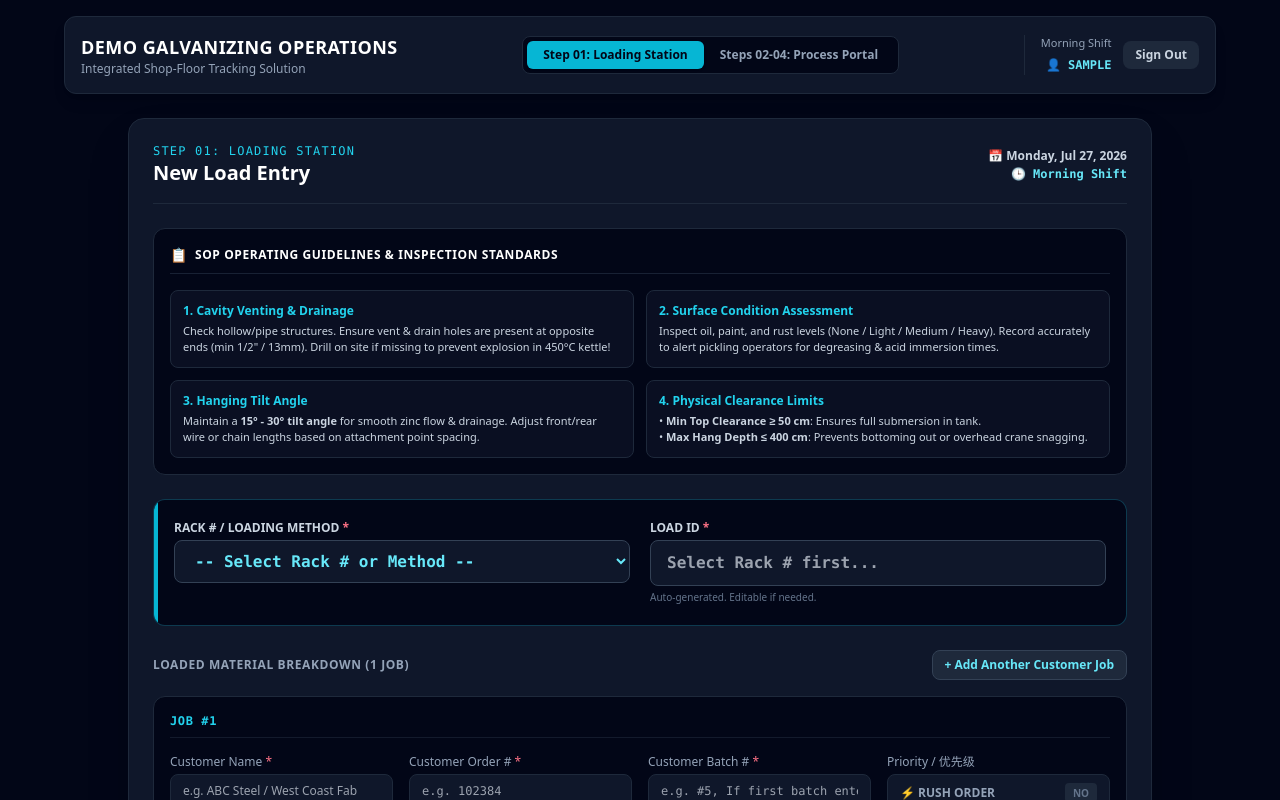
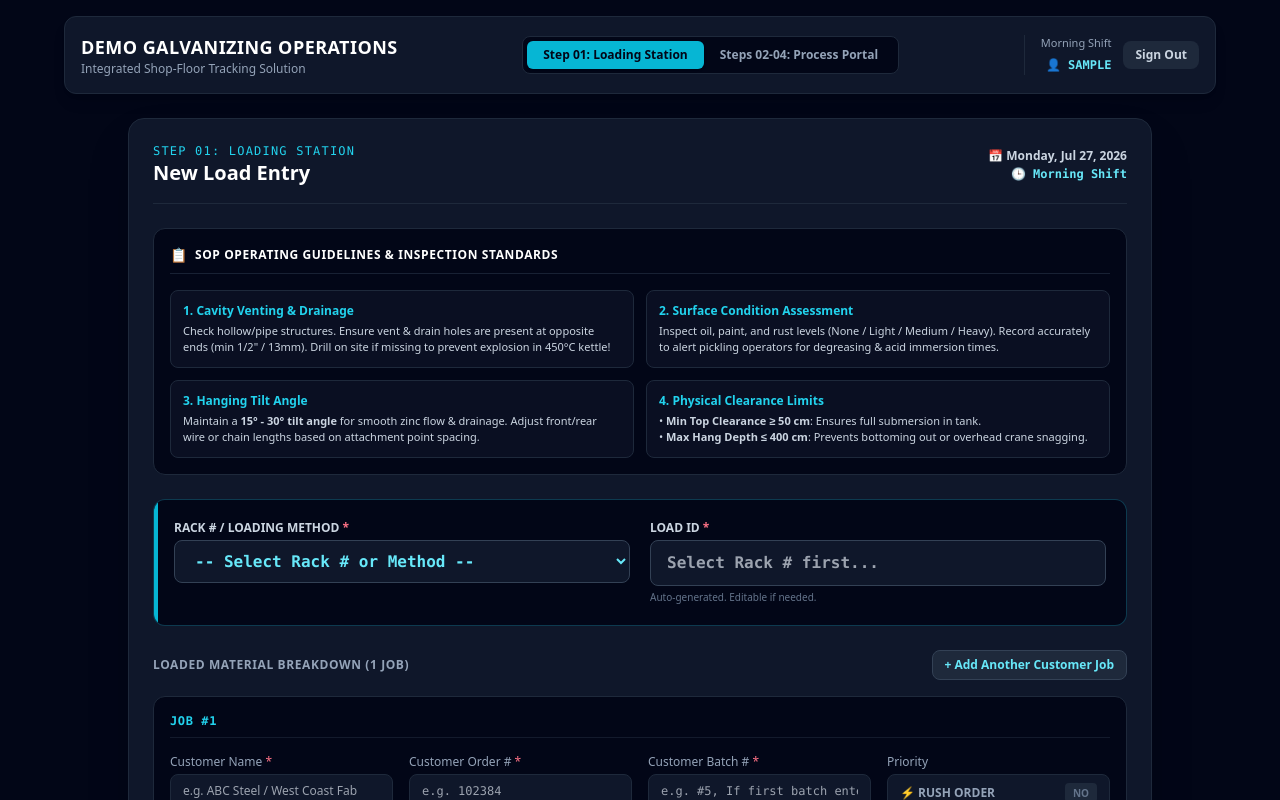
Before and after one commit to Alleninca1122/ebco-galvanizing, a React (Vite) app: page / in a window 1280 px wide. Both pictures are taken after typing "Sample", "Sample123" into the empty fields and a click on the button "ACCESS SYSTEM →". Shown: the top 800 px of the page. Built offline with nearby package versions, Linux system fonts and the light colour scheme.

Commit message:
Add files via upload

```diff
--- a/src/components/ProductionForm.jsx
+++ b/src/components/ProductionForm.jsx
@@ -576,7 +576,7 @@ export default function ProductionForm({ currentUser, supabase }) {
                   />
                 </div>
 <div>
-    <label className="block text-xs text-slate-400 mb-1">Priority / 优先级</label>
+    <label className="block text-xs text-slate-400 mb-1">Priority</label>
     <button
       type="button"
       onClick={() => handleJobFieldChange(jobIndex, 'isRush', !job.isRush)}
```
